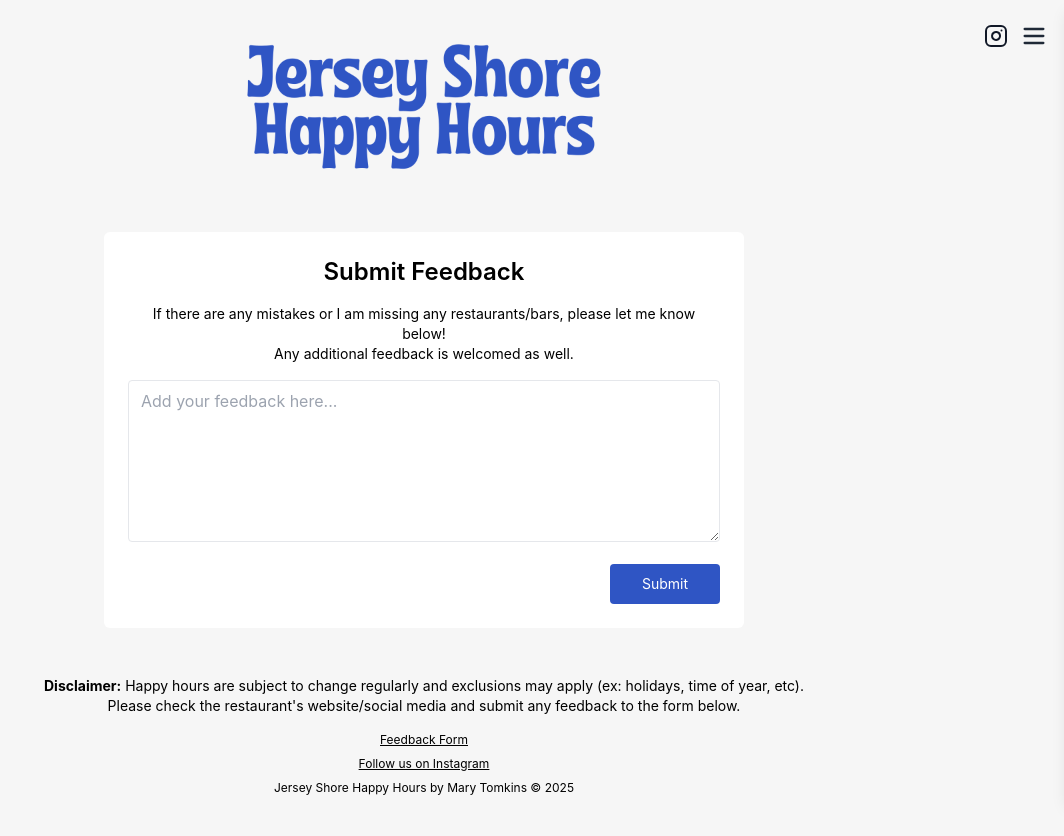
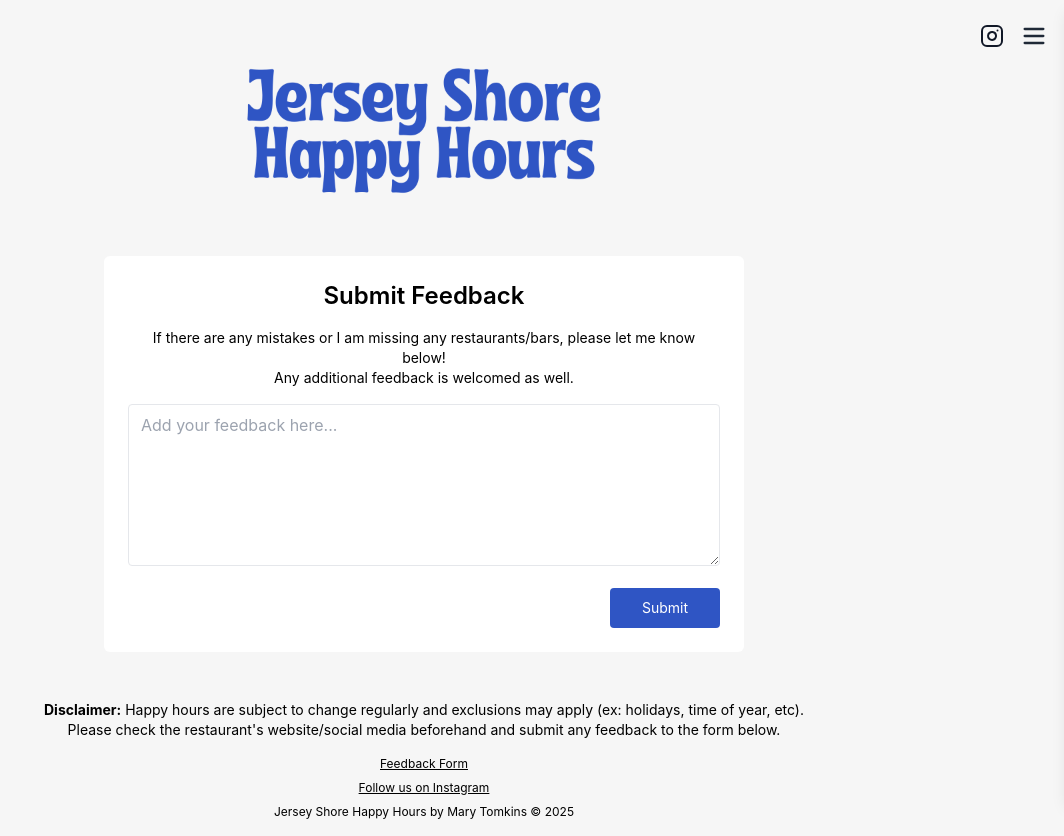
Before and after one commit to marytomkins/jersey-shore-happy-hours, a React (Create React App) app: page /feedback in a window 1280 px wide. Shown: the whole page, without its empty margins (216-1280 px from the left). Before the commit the page ends 812 px from the top, so only its background shows below. Built offline with nearby package versions, Linux system fonts and the light colour scheme.

Commit message:
headr/footer edits

```diff
--- a/src/components/Burger.js
+++ b/src/components/Burger.js
@@ -12,20 +12,22 @@ const Burger = () => {
 
   return (
     <>
+      <div className="w-full flex justify-end pt-4 px-4">
         <a
           href="https://www.instagram.com/jerseyshore_happyhours"
           target="_blank"
           rel="noopener noreferrer"
-          className="flex items-center gap-2 px-6 text-gray-900 hover-text-green transition absolute top-6 right-8"
+          className="flex items-center gap-2 px-4 text-gray-900 hover-text-green transition"
         >
           <InstagramIcon className="w-6 h-6" />
         </a>
         <button
-        className="absolute top-4 right-4 z-50 text-gray-800 hover-text-blue"
+          className="z-50 text-gray-800 hover-text-blue"
           onClick={() => setIsOpen(true)}
         >
           <Menu size={28} />
         </button>
+      </div>
       {isOpen && (
         <div
           className="fixed inset-0 bg-black bg-opacity-40 z-40"
--- a/src/components/Footer.js
+++ b/src/components/Footer.js
@@ -6,7 +6,7 @@ const Footer = () => {
       <div className="pt-4 pb-4 px-8 mt-2 text-sm">
         <b>Disclaimer:</b> Happy hours are subject to change regularly and
         exclusions may apply (ex: holidays, time of year, etc).
-        <br /> Please check the restaurant's website/social media and submit any
+        <br /> Please check the restaurant's website/social media beforehand and submit any
         feedback to the form below.
       </div>
       <div class="grid gap-2">
--- a/src/components/Header.js
+++ b/src/components/Header.js
@@ -7,7 +7,7 @@ const Header = () => {
   const [isHovered, setIsHovered] = useState(false);
 
   return (
-    <div className="header h-[25vh] flex items-center justify-center">
+    <div className="header h-[25vh] flex items-center justify-center mt-[-2rem]">
       <Link to="/" className="h-full">
         <img
           src={isHovered ? hoverLogo : logo}
```
Lines whose indentation alone changed are shown as unchanged.
